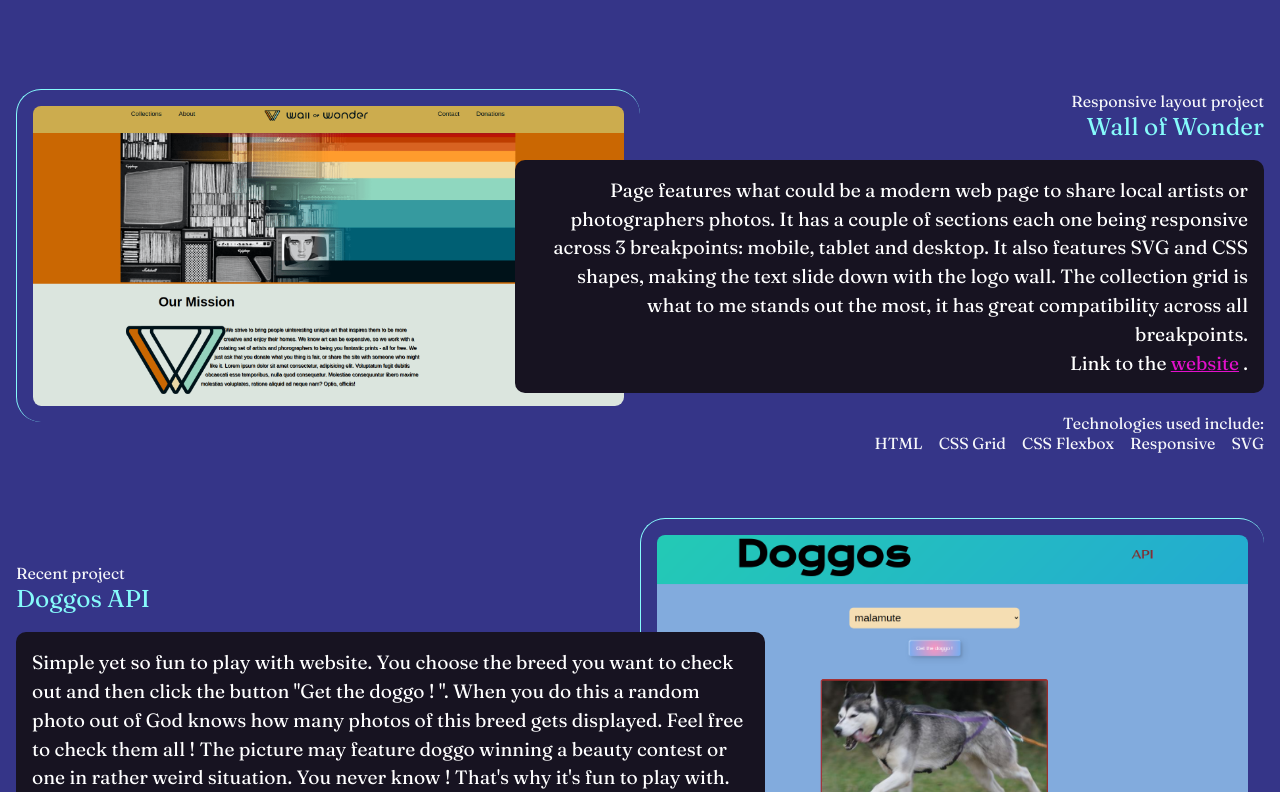
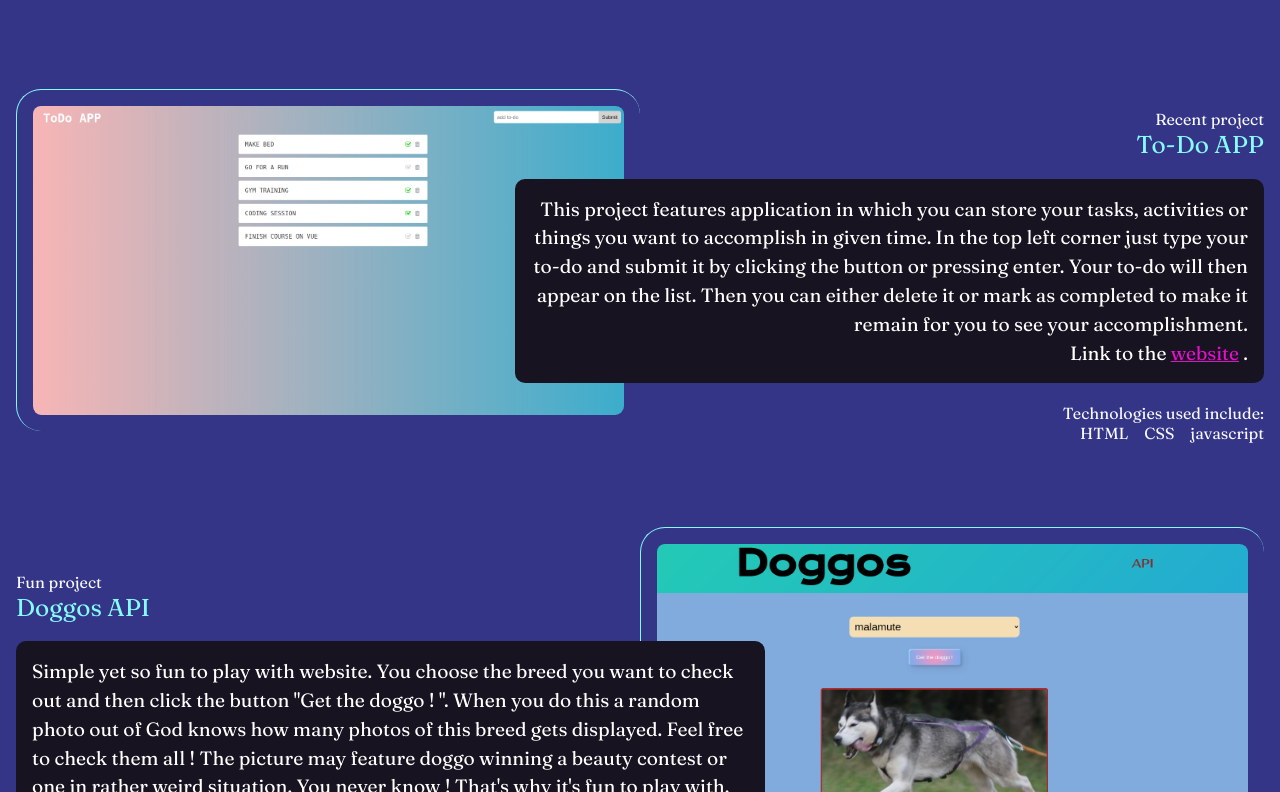
Before and after one commit to Krystioz/portfolio-page, a plain HTML site: page index.html in a window 1280 px wide. Shown: the part 735-1527 px from the top of the page. Drawn offline with Linux system fonts and the light colour scheme.

Commit message:
new project text content

```diff
--- a/index.html
+++ b/index.html
@@ -100,26 +100,26 @@
                 <h2>Projects I'm proud of</h2>
                 <article>
                     <div class="text">
-                        <h4>Responsive layout project</h4>
-                        <h3>Wall of Wonder</h3>
+                        <h4>Recent project</h4>
+                        <h3>To-Do APP</h3>
                         <p class="blackbox">
-                            Page features what could be a
-                            modern web page to share local
-                            artists or photographers photos.
-                            It has a couple of sections each
-                            one being responsive across 3
-                            breakpoints: mobile, tablet and
-                            desktop. It also features SVG
-                            and CSS shapes, making the text
-                            slide down with the logo wall.
-                            The collection grid is what to
-                            me stands out the most, it has
-                            great compatibility across all
-                            breakpoints.
+                            This project features
+                            application in which you can
+                            store your tasks, activities or
+                            things you want to accomplish in
+                            given time. In the top left
+                            corner just type your to-do and
+                            submit it by clicking the button
+                            or pressing enter. Your to-do
+                            will then appear on the list.
+                            Then you can either delete it or
+                            mark as completed to make it
+                            remain for you to see your
+                            accomplishment.
                             <br />
                             Link to the
                             <a
-                                href="https://krystioz.github.io/wall-of-wonder/"
+                                href="https://krystioz.github.io/TODO-APP/"
                                 >website</a
                             >
                             .
@@ -127,21 +127,19 @@
                         <h4>Technologies used include:</h4>
                         <ul>
                             <li>HTML</li>
-                            <li>CSS Grid</li>
-                            <li>CSS Flexbox</li>
-                            <li>Responsive</li>
-                            <li>SVG</li>
+                            <li>CSS</li>
+                            <li>javascript</li>
                         </ul>
                     </div>
                     <img
                         class="zoom"
-                        src="./img/Screenshot from 2022-01-13 11-05-49.png"
+                        src="./img/to do app.png"
                         alt="Screenshot of the Wall of Wonder."
                     />
                 </article>
                 <article class="reverse">
                     <div class="text">
-                        <h4>Recent project</h4>
+                        <h4>Fun project</h4>
                         <h3>Doggos API</h3>
                         <p class="blackbox">
                             Simple yet so fun to play with
```
